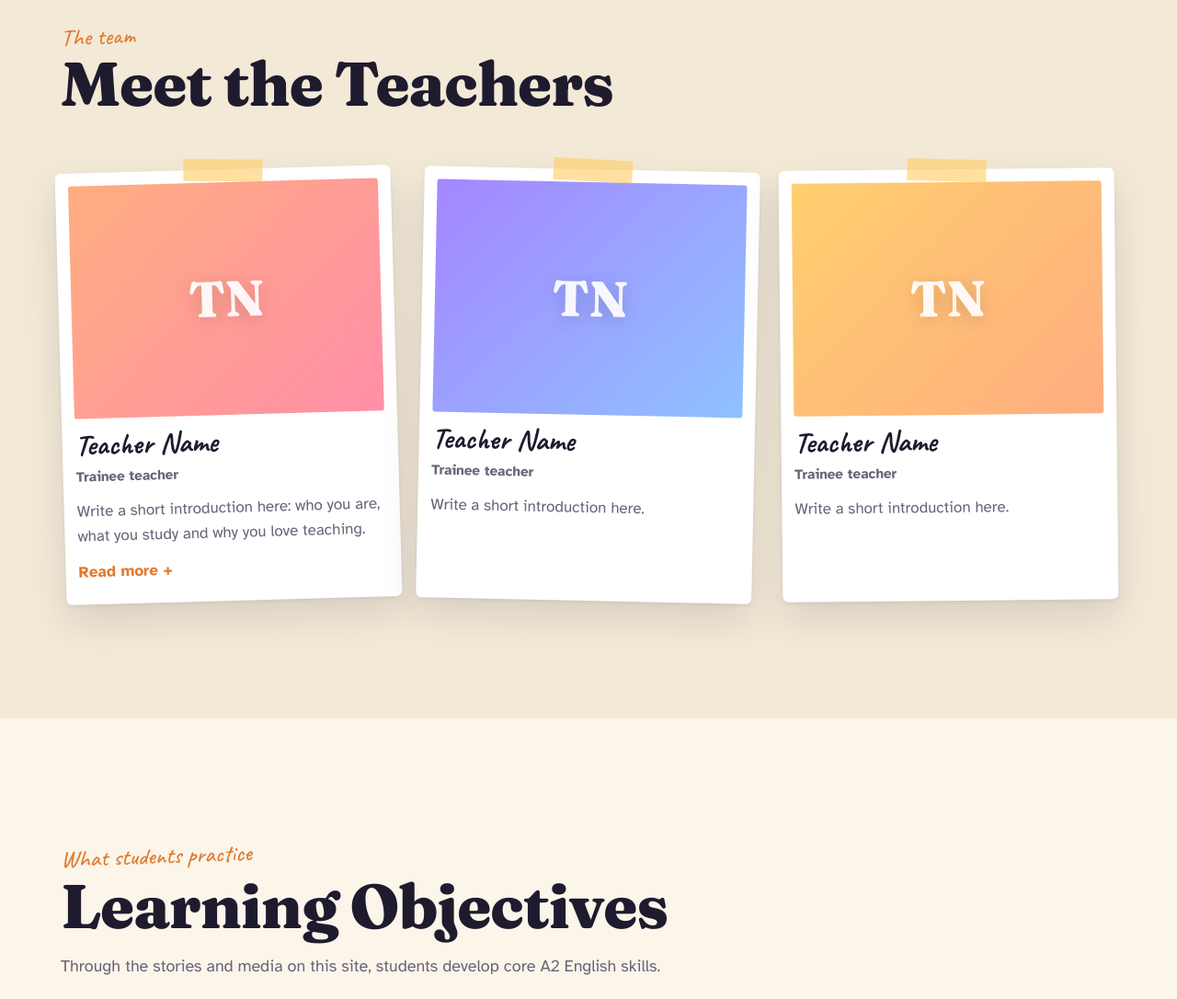
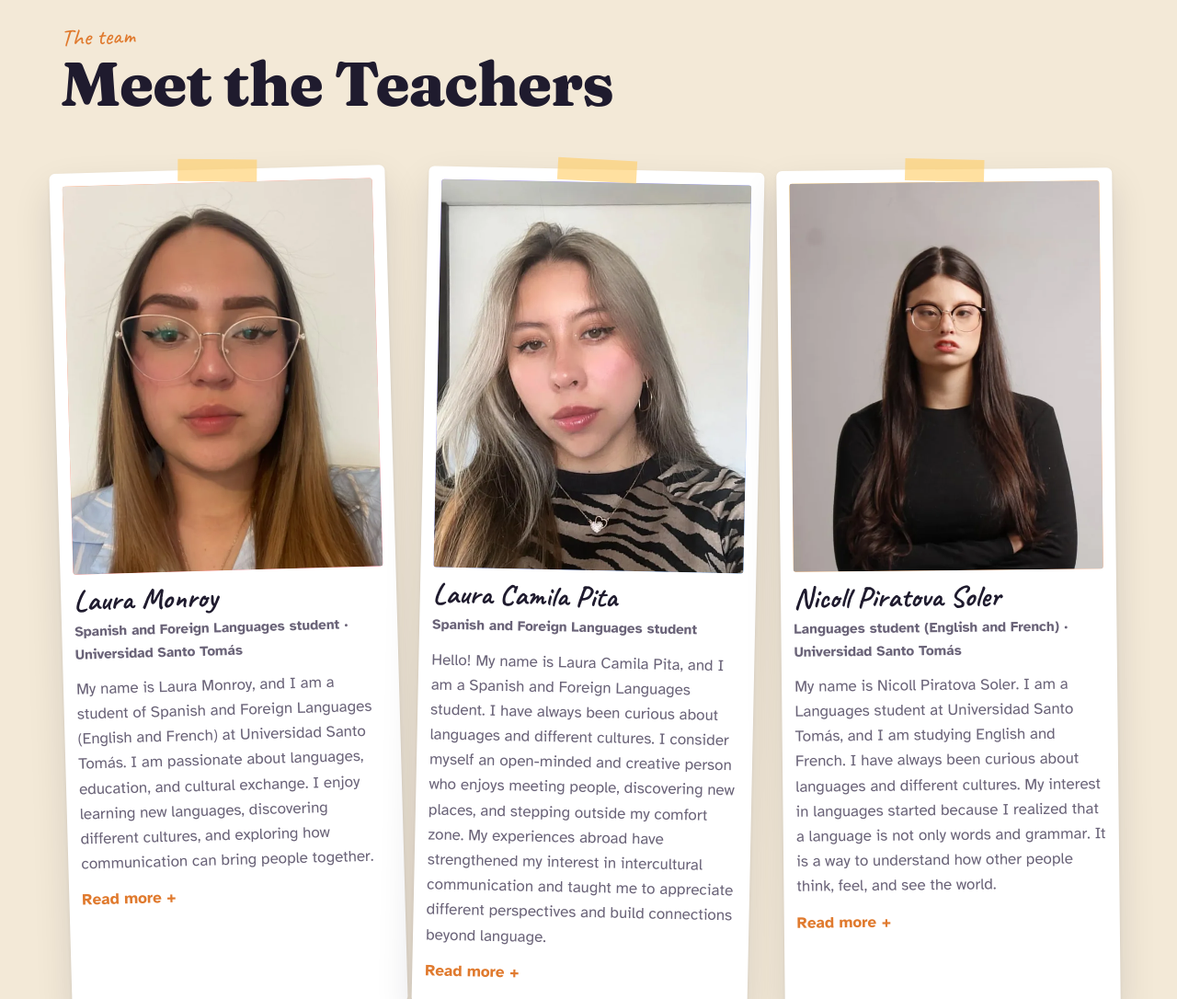
Before and after one commit to English-Storytelling/english-storytelling.github.io, a plain HTML site: page index.html in a window 1280 px wide. Shown: the part 1714-2800 px from the top of the page at 92% size. Drawn offline with Linux system fonts and the light colour scheme; animation ran at ten frames a second.

Commit message:
Team photos and bios; Find My Self activities in order; Lila without flashcards; activity images shown whole on their story's backdrop
Co-Authored-By: Claude Opus 5.5 <noreply@anthropic.com>
Claude-Session: https://claude.ai/code/session_01QnjJNBmuxWVtSqwJhh165e

```diff
--- a/css/style.css
+++ b/css/style.css
@@ -179,7 +179,8 @@ section[id], article[id], [id^="act-"] { scroll-margin-top: calc(var(--nav-h) +
 .polaroid:hover { transform: rotate(0) translateY(-6px); box-shadow: var(--shadow-lg); }
 .polaroid::before { content: ""; position: absolute; top: -11px; left: 50%; width: 86px; height: 24px; margin-left: -43px; background: rgba(255, 207, 110, .65); transform: rotate(2deg); }
 .ph-frame { aspect-ratio: 4 / 3; border-radius: 3px; overflow: hidden; display: grid; place-items: center; background: linear-gradient(135deg, var(--c1), var(--c2)); }
-.ph-frame img { width: 100%; height: 100%; object-fit: cover; }
+.ph-frame img { width: 100%; height: 100%; object-fit: cover; object-position: 50% 30%; }
+.ph-frame.has-photo { aspect-ratio: 4 / 5; }
 .ph-frame span { font-family: var(--display); font-weight: 800; font-size: 3.4rem; color: rgba(255, 255, 255, .92); text-shadow: 0 4px 20px rgba(0, 0, 0, .15); }
 .polaroid h3 { font-family: var(--hand); font-size: 2rem; font-weight: 700; letter-spacing: 0; }
 .role { color: var(--muted); font-size: .95rem; font-weight: 700; margin-top: -8px; }
@@ -322,12 +323,17 @@ section[id], article[id], [id^="act-"] { scroll-margin-top: calc(var(--nav-h) +
 .act { flex: 0 0 calc((100% - (var(--cols) - 1) * var(--gap)) / var(--cols)); min-width: 0; position: relative; display: flex; flex-direction: column; border-radius: var(--r); overflow: hidden; background: var(--card); color: var(--ink); box-shadow: 0 16px 40px rgba(0, 0, 0, .22); transition: box-shadow .35s; container-type: inline-size; }
 .chapter.light .act { box-shadow: var(--shadow); }
 .act:hover { box-shadow: 0 26px 60px rgba(0, 0, 0, .3); }
-.act-media { position: relative; flex: none; aspect-ratio: 4 / 3; overflow: hidden; background: #222; }
-@media (max-width: 539px) { .act-media { aspect-ratio: 16 / 10; } }
-.acts[data-n="5"] .act-media, .acts[data-n="6"] .act-media, .acts[data-n="3"] .act-media { aspect-ratio: 16 / 10; }
-.act-media .im { position: absolute; inset: 0; background-repeat: no-repeat; transition: transform .9s var(--ease); }
-.act:hover .act-media .im { transform: scale(1.07); }
-.act-media::after { content: ""; position: absolute; inset: 0; background: linear-gradient(180deg, transparent 50%, rgba(0, 0, 0, .45)); }
+.act-media { position: relative; flex: none; aspect-ratio: 5 / 4; overflow: hidden; background: #222; }
+/* the activity image is shown whole, floating on its story's own backdrop and colours */
+.act-media .im { position: absolute; inset: -8%; background-size: cover; background-position: center; transition: transform 1.2s var(--ease); }
+.act-media .im.raw { filter: blur(24px) saturate(1.2); }
+.act-media .im::after { content: ""; position: absolute; inset: 0; background: linear-gradient(150deg, color-mix(in srgb, var(--bg) 45%, transparent), color-mix(in srgb, var(--bg2) 70%, transparent)), radial-gradient(circle at 50% 45%, color-mix(in srgb, var(--accent) 22%, transparent), transparent 70%); }
+.act:hover .act-media .im { transform: scale(1.06); }
+.pic { position: absolute; inset: 16px 16px 18px; display: flex; align-items: center; justify-content: center; }
+.pic img { max-width: 100%; max-height: 100%; width: auto; height: auto; border-radius: 10px; box-shadow: 0 0 0 3px rgba(255, 255, 255, .85), 0 14px 30px rgba(0, 0, 0, .35); transform: rotate(var(--tilt, -1.2deg)); transition: transform .6s var(--ease); }
+.act:nth-child(even) .pic img { --tilt: 1.2deg; }
+.act:hover .pic img { transform: rotate(0) scale(1.04); }
+.act-media::after { content: ""; position: absolute; inset: 0; pointer-events: none; background: linear-gradient(180deg, transparent 70%, rgba(0, 0, 0, .3)); }
 .act-media .pill { position: absolute; left: 12px; top: 12px; z-index: 1; box-shadow: 0 6px 16px rgba(0, 0, 0, .25); }
 .act-num { position: absolute; right: 12px; bottom: 6px; z-index: 1; font-family: var(--display); font-weight: 900; font-size: 2.6rem; color: #fff; line-height: 1; text-shadow: 0 4px 16px rgba(0, 0, 0, .4); }
 .stamp { position: absolute; z-index: 2; right: 14px; top: 12px; width: 78px; height: 78px; border-radius: 50%; display: grid; place-items: center; text-align: center; font-family: var(--display); font-weight: 900; font-size: .78rem; letter-spacing: .08em; line-height: 1.05; color: #fff; background: var(--done); border: 3px dashed rgba(255, 255, 255, .7); box-shadow: 0 0 0 4px var(--done), 0 10px 24px rgba(0, 0, 0, .3); transform: rotate(-14deg); opacity: 0; scale: .4; transition: opacity .3s, scale .45s cubic-bezier(.3, 1.6, .4, 1); pointer-events: none; }
--- a/js/app.js
+++ b/js/app.js
@@ -63,7 +63,7 @@
     [/docs\.google/, "Google Docs"], [/vimeo/, "Vimeo"], [/canva/, "Canva"], [/wordwall/, "Wordwall"], [/genial\.?ly/, "Genially"],
     [/learningapps/, "LearningApps"], [/educaplay/, "Educaplay"], [/liveworksheets/, "Liveworksheets"], [/padlet/, "Padlet"],
     [/vocaroo/, "Vocaroo"], [/spotify/, "Spotify"], [/edpuzzle/, "Edpuzzle"], [/wayground/, "Wayground"], [/quizizz/, "Quizizz"], [/gridgenius/, "Grid Genius"], [/kahoot/, "Kahoot!"],
-    [/h5p/, "H5P"], [/soundcloud/, "SoundCloud"], [/flip\.com/, "Flip"], [/lastfiveminutes\.github\.io/, "The Last Five Minutes game"]];
+    [/h5p/, "H5P"], [/soundcloud/, "SoundCloud"], [/flip\.com/, "Flip"], [/lastfiveminutes\.github\.io/, "Web game"]];
   function platform(u) {
     if (u.charAt(0) === "#") return "On this page";
     var x;
@@ -96,7 +96,7 @@
   function bgCrop(a) {
     var src = a.imagen || "";
     if (!src) return "background:var(--s)";
-    return "background-image:url('" + esc(src) + "');background-position:" + esc(a.foco || "50% 50%") + ";background-size:" + esc(a.zoom || "cover");
+    return "background-image:url('" + esc(src) + "');background-position:" + esc(a.foco || "50% 25%") + ";background-size:" + esc(a.zoom || "cover");
   }
 
   /* ================= data shape ================= */
@@ -180,8 +180,8 @@
       esc(t.titulo || "Meet the Teachers") + '</h2></div><div class="team">' +
       people.map(function (p, i) {
         var bio = arr(p.bio), c = TEAM_COLORS[i % TEAM_COLORS.length], foto = String(p.foto || "");
-        return '<article class="polaroid" data-pop><div class="ph-frame" style="--c1:' + c[0] + ";--c2:" + c[1] + '">' +
-          (foto ? '<img src="' + esc(foto) + '" alt="' + esc(p.nombre) + '">' : "<span>" + esc(initials(p.nombre)) + "</span>") + "</div>" +
+        return '<article class="polaroid" data-pop><div class="ph-frame' + (foto ? " has-photo" : "") + '" style="--c1:' + c[0] + ";--c2:" + c[1] + '">' +
+          (foto ? '<img src="' + esc(foto) + '" alt="' + esc(p.nombre) + '" loading="lazy" decoding="async">' : "<span>" + esc(initials(p.nombre)) + "</span>") + "</div>" +
           "<h3>" + esc(p.nombre) + "</h3>" + (p.rol ? '<p class="role">' + esc(p.rol) + "</p>" : "") +
           (bio[0] ? '<p class="bio">' + esc(bio[0]) + "</p>" : "") +
           (bio.length > 1 ? '<details class="more"><summary>Read more</summary>' + bio.slice(1).map(function (x) { return '<p class="bio">' + esc(x) + "</p>"; }).join("") + "</details>" : "") +
@@ -290,7 +290,8 @@
   function activity(h, a, j) {
     var sk = skillOf(a.habilidad), url = cleanUrl(a.link), internal = url.charAt(0) === "#";
     return '<div class="act s-' + sk.cls + (done[a.id] ? " is-done" : "") + '" id="act-' + esc(a.id) + '" data-act="' + esc(a.id) + '">' +
-      '<div class="act-media"><div class="im" style="' + bgCrop(a) + '"></div><span class="pill">' + icon(sk.cls) + esc(sk.label) + '</span><span class="act-num">' + pad(j + 1) + "</span>" +
+      '<div class="act-media"><div class="im' + (h.fondo ? "" : " raw") + '" style="background-image:url(\'' + esc(h.fondo || h.portada) + '\')"></div>' +
+      (a.imagen ? '<span class="pic"><img src="' + esc(a.imagen) + '" alt="" loading="lazy" decoding="async"></span>' : "") + '<span class="pill">' + icon(sk.cls) + esc(sk.label) + '</span><span class="act-num">' + pad(j + 1) + "</span>" +
       (url ? '<span class="host">' + (internal ? "↓ " : "") + esc(platform(url)) + "</span>" : "") +
       '<span class="stamp" aria-hidden="true"><span><b>✓</b>DONE</span></span></div>' +
       '<div class="act-body">' + (a.titulo ? "<h4>" + esc(a.titulo) + "</h4>" : "") + (a.instrucciones ? "<p>" + esc(a.instrucciones) + "</p>" : "") +
--- a/js/data.js
+++ b/js/data.js
@@ -2,8 +2,8 @@
    CONTENIDO DE LA PÁGINA — edita aquí los textos, enlaces e imágenes.
    (No hace falta tocar el resto del código.)
    - Las imágenes van en la carpeta img/ y se nombran con su ruta.
-   - "foco" y "zoom" eligen qué parte de la imagen se ve en cada tarjeta
-     de actividad: foco = "x% y%", zoom = "cover" o un tamaño como "220%".
+   - La "imagen" de cada actividad se ve COMPLETA (sin recortes) sobre el
+     fondo de su historia; una captura de la actividad queda muy bien.
    - "tema" son los colores del mundo de cada historia.
    ===================================================================== */
 window.SITE = {
@@ -28,11 +28,17 @@ window.SITE = {
   equipo: {
     titulo: "Meet the Teachers",
     personas: [
-      { nombre: "Teacher Name", rol: "Trainee teacher", foto: "", bio: [
-        "Write a short introduction here: who you are, what you study and why you love teaching.",
-        "Add a second paragraph about why stories matter for learning English."] },
-      { nombre: "Teacher Name", rol: "Trainee teacher", foto: "", bio: ["Write a short introduction here."] },
-      { nombre: "Teacher Name", rol: "Trainee teacher", foto: "", bio: ["Write a short introduction here."] }
+      { nombre: "Laura Monroy", rol: "Spanish and Foreign Languages student · Universidad Santo Tomás", foto: "img/team-laura-monroy.webp", bio: [
+        "My name is Laura Monroy, and I am a student of Spanish and Foreign Languages (English and French) at Universidad Santo Tomás. I am passionate about languages, education, and cultural exchange. I enjoy learning new languages, discovering different cultures, and exploring how communication can bring people together.",
+        "I am particularly interested in teaching, creativity, and designing meaningful educational experiences that help children develop their language skills in an engaging and dynamic way. Through my academic journey and personal experiences, I hope to become a dedicated language teacher who inspires students, encourages their learning, and makes a positive contribution to education and society."] },
+      { nombre: "Laura Camila Pita", rol: "Spanish and Foreign Languages student", foto: "img/team-laura-camila-pita.webp", bio: [
+        "Hello! My name is Laura Camila Pita, and I am a Spanish and Foreign Languages student. I have always been curious about languages and different cultures. I consider myself an open-minded and creative person who enjoys meeting people, discovering new places, and stepping outside my comfort zone. My experiences abroad have strengthened my interest in intercultural communication and taught me to appreciate different perspectives and build connections beyond language.",
+        "These experiences have strengthened my passion for teaching and my belief that learning a language should also open doors to understanding the world. I enjoy exploring creative ways to bring real-life experiences and cultural diversity into the classroom, especially when working with children. I believe that teachers can inspire students to become curious, confident, and open to new perspectives.",
+        "I see storytelling as a meaningful part of this process because stories allow children to explore different worlds, connect with characters, and understand realities beyond their own. They stimulate imagination, encourage empathy, and make language learning more engaging. For me, stories are not just a way to learn a language, but also a way to help children discover the world and their place in it."] },
+      { nombre: "Nicoll Piratova Soler", rol: "Languages student (English and French) · Universidad Santo Tomás", foto: "img/team-nicoll-piratova.webp", bio: [
+        "My name is Nicoll Piratova Soler. I am a Languages student at Universidad Santo Tomás, and I am studying English and French. I have always been curious about languages and different cultures. My interest in languages started because I realized that a language is not only words and grammar. It is a way to understand how other people think, feel, and see the world.",
+        "These experiences have strengthened my passion for teaching and my belief that learning a language should also open doors to understanding the world. I enjoy exploring creative ways to bring real-life experiences and cultural diversity into the classroom, especially when working with children. I believe that teachers can inspire students to become curious, confident, and open to new perspectives.",
+        "I see storytelling as a meaningful part of this process because stories allow children to explore different worlds; they stimulate imagination, encourage empathy, and make language learning more engaging."] }
     ]
   },
   objetivos: {
@@ -71,17 +77,14 @@ window.SITE = {
         { palabra: "Lonely", significado: "Sad because you are alone." }
       ],
       actividades: [
-        { id: "my-little-world-1", habilidad: "reading", titulo: "Match the routines", instrucciones: "Match each picture with the correct daily routine.",
-          link: "https://wordwall.net/es/resource/123880278?wwmethod=link", boton: "Open Wordwall",
-          imagen: "img/cover-find-my-self.webp", foco: "14% 22%", zoom: "260%" },
-        { id: "my-little-world-2", habilidad: "writing", titulo: "Song crossword", instrucciones: "Use the song and the clues to complete the crossword. Check your spelling!",
-          link: "https://canva.link/royje9celaritqi", boton: "Open Canva",
-          imagen: "img/cover-find-my-self.webp", foco: "88% 38%", zoom: "260%" },
-        { id: "my-little-world-3", habilidad: "grammar", titulo: "Grammar quiz", instrucciones: "Choose the correct option to complete each sentence.",
-          link: "", boton: "", imagen: "img/cover-find-my-self.webp", foco: "6% 88%", zoom: "300%" },
-        { id: "my-little-world-4", habilidad: "speaking", titulo: "My favorite song", instrucciones: "Create a slide about your favorite song, then record a short video talking about it.",
-          link: "https://canva.link/md2tc7sr1cxfhfg", boton: "Open Canva",
-          imagen: "img/cover-find-my-self.webp", foco: "48% 62%", zoom: "230%" }
+        { id: "fms-listening", habilidad: "listening", titulo: "Song word search", instrucciones: "Listen to the song Finding Myself, spot the verbs in the past simple and find them in the word search.",
+          link: "https://canva.link/md2tc7sr1cxfhfg", boton: "Open Canva", imagen: "img/act-fms-listening.webp" },
+        { id: "fms-writing", habilidad: "writing", titulo: "Complete the lyrics", instrucciones: "Read each line of the song and drag the missing word into the gap.",
+          link: "https://wordwall.net/es/resource/123880278?wwmethod=link", boton: "Open Wordwall", imagen: "img/act-fms-writing.webp" },
+        { id: "fms-reading", habilidad: "reading", titulo: "Reading and comprehension maze", instrucciones: "Read the clues about the song, make inferences and find your way out of the maze.",
+          link: "https://view.genially.com/6af9f1666050153a5ea3c900", boton: "Open Genially", imagen: "img/act-fms-reading.webp" },
+        { id: "fms-speaking", habilidad: "speaking", titulo: "Jump game", instrucciones: "Jump through the levels of the game and answer each question out loud in English.",
+          link: "https://canva.link/royje9celaritqi", boton: "Open Canva", imagen: "img/act-fms-speaking.webp" }
       ],
       galeria: []
     },
@@ -108,13 +111,13 @@ window.SITE = {
       ],
       actividades: [
         { id: "green-tunja-who", habilidad: "reading", titulo: "Who is who?", instrucciones: "Open the boxes one by one and say who each character from the episode is.",
-          link: "https://wordwall.net/resource/123491145/who-is-who", boton: "Open Wordwall", imagen: "img/act-petals-who.webp", foco: "50% 50%", zoom: "cover" },
+          link: "https://wordwall.net/resource/123491145/who-is-who", boton: "Open Wordwall", imagen: "img/act-petals-who.webp" },
         { id: "green-tunja-order", habilidad: "listening", titulo: "Put the story in order", instrucciones: "Listen to the episode again and choose what happened first, next and last.",
-          link: "https://wordwall.net/resource/123491582/put-the-story-in-order", boton: "Open Wordwall", imagen: "img/cover-behind-the-petals.webp", foco: "18% 52%", zoom: "260%" },
+          link: "https://wordwall.net/resource/123491582/put-the-story-in-order", boton: "Open Wordwall", imagen: "img/act-petals-order.webp" },
         { id: "green-tunja-true-false", habilidad: "listening", titulo: "True or false", instrucciones: "The sentences fly by fast! Decide if each one is true or false before time runs out.",
-          link: "https://wordwall.net/resource/123491787/true-or-false", boton: "Open Wordwall", imagen: "img/cover-behind-the-petals.webp", foco: "82% 50%", zoom: "260%" },
+          link: "https://wordwall.net/resource/123491787/true-or-false", boton: "Open Wordwall", imagen: "img/act-petals-truefalse.webp" },
         { id: "green-tunja-crossword", habilidad: "vocabulary", titulo: "Charlie Charlie crossword", instrucciones: "Read the clues and complete the crossword with words from the episode.",
-          link: "https://share.gridgenius.app/p/behind-the-petals-episode-charlie-charlie-medium-Vxoy2Y", boton: "Open crossword", imagen: "img/act-petals-crossword.webp", foco: "50% 50%", zoom: "cover" }
+          link: "https://share.gridgenius.app/p/behind-the-petals-episode-charlie-charlie-medium-Vxoy2Y", boton: "Open crossword", imagen: "img/act-petals-crossword.webp" }
       ],
       galeria: []
     },
@@ -141,13 +144,13 @@ window.SITE = {
       ],
       actividades: [
         { id: "brave-enough-to-leave-1", habilidad: "reading", titulo: "Escape the House", instrucciones: "Read carefully and complete the reading challenge.",
-          link: "https://lastfiveminutes.github.io/reading/", boton: "Start reading", imagen: "img/tlfm-reading.jpg", foco: "50% 62%", zoom: "cover" },
+          link: "https://lastfiveminutes.github.io/reading/", boton: "Start reading", imagen: "img/tlfm-reading.jpg" },
         { id: "brave-enough-to-leave-2", habilidad: "writing", titulo: "Daniela's Diary", instrucciones: "Complete the writing activity based on the short film.",
-          link: "https://lastfiveminutes.github.io/writing/", boton: "Start writing", imagen: "img/tlfm-writing.jpg", foco: "50% 60%", zoom: "cover" },
+          link: "https://lastfiveminutes.github.io/writing/", boton: "Start writing", imagen: "img/tlfm-writing.jpg" },
         { id: "brave-enough-to-leave-3", habilidad: "listening", titulo: "Detectives on the Call", instrucciones: "Listen carefully and answer the questions.",
-          link: "https://lastfiveminutes.github.io/listening/", boton: "Start listening", imagen: "img/tlfm-listening.jpg", foco: "50% 60%", zoom: "cover" },
+          link: "https://lastfiveminutes.github.io/listening/", boton: "Start listening", imagen: "img/tlfm-listening.jpg" },
         { id: "brave-enough-to-leave-4", habilidad: "speaking", titulo: "Rewind Speaking Show", instrucciones: "It's your turn to speak! Follow the steps and record your answer.",
-          link: "https://lastfiveminutes.github.io/speaking/", boton: "Start speaking", imagen: "img/tlfm-speaking.jpg", foco: "50% 60%", zoom: "cover" }
+          link: "https://lastfiveminutes.github.io/speaking/", boton: "Start speaking", imagen: "img/tlfm-speaking.jpg" }
       ],
       galeria: []
     },
@@ -175,15 +178,13 @@ window.SITE = {
       ],
       actividades: [
         { id: "lila-reading", habilidad: "reading", titulo: "Reading quiz", instrucciones: "Read each question about Lila's story and choose the correct answer. Type your name to start.",
-          link: "https://wayground.com/join?gc=65595347&source=liveDashboard", boton: "Open Wayground", imagen: "img/cover-lila.webp", foco: "20% 72%", zoom: "300%" },
+          link: "https://wayground.com/join?gc=65595347&source=liveDashboard", boton: "Open Wayground", imagen: "img/cover-lila.webp" },
         { id: "lila-listening", habilidad: "listening", titulo: "What happened in the meadow?", instrucciones: "Watch the illustrated video of Lila and complete the listening activities.",
-          link: "https://canva.link/fd7fe9z641rosgv", boton: "Open Canva", imagen: "img/act-lila-listening.webp", foco: "50% 0%", zoom: "cover" },
+          link: "https://canva.link/fd7fe9z641rosgv", boton: "Open Canva", imagen: "img/act-lila-listening.webp" },
         { id: "lila-writing", habilidad: "writing", titulo: "The story behind the flowers", instrucciones: "Practice the past simple, adjectives and connectors with the events and characters of the story.",
-          link: "https://canva.link/qpbhzuqghe436xt", boton: "Open Canva", imagen: "img/act-lila-writing.webp", foco: "50% 0%", zoom: "cover" },
+          link: "https://canva.link/qpbhzuqghe436xt", boton: "Open Canva", imagen: "img/act-lila-writing.webp" },
         { id: "lila-speaking", habilidad: "speaking", titulo: "Speaking challenge", instrucciones: "Play the board game in groups of four: roll, move and answer each question in English.",
-          link: "https://view.genially.com/6af7ea0649f94c0169784faa", boton: "Open Genially", imagen: "img/act-lila-speaking.webp", foco: "50% 50%", zoom: "cover" },
-        { id: "the-whispering-wind-chime-3", habilidad: "vocabulary", titulo: "Magic flashcards", instrucciones: "Read the meanings and flip the cards to discover the secret words.",
-          link: "#vocabulary", boton: "Play here", imagen: "img/cover-lila.webp", foco: "72% 74%", zoom: "300%" }
+          link: "https://view.genially.com/6af7ea0649f94c0169784faa", boton: "Open Genially", imagen: "img/act-lila-speaking.webp" },
       ],
       galeria: []
     }
```
Also changed, not shown: img/act-fms-listening.webp (added), img/act-fms-reading.webp (added), img/act-fms-speaking.webp (added), img/act-fms-writing.webp (added), img/act-lila-listening.webp, img/act-lila-writing.webp, img/act-petals-order.webp (added), img/act-petals-truefalse.webp (added), img/team-laura-camila-pita.webp (added), img/team-laura-monroy.webp (added), img/team-nicoll-piratova.webp (added).
